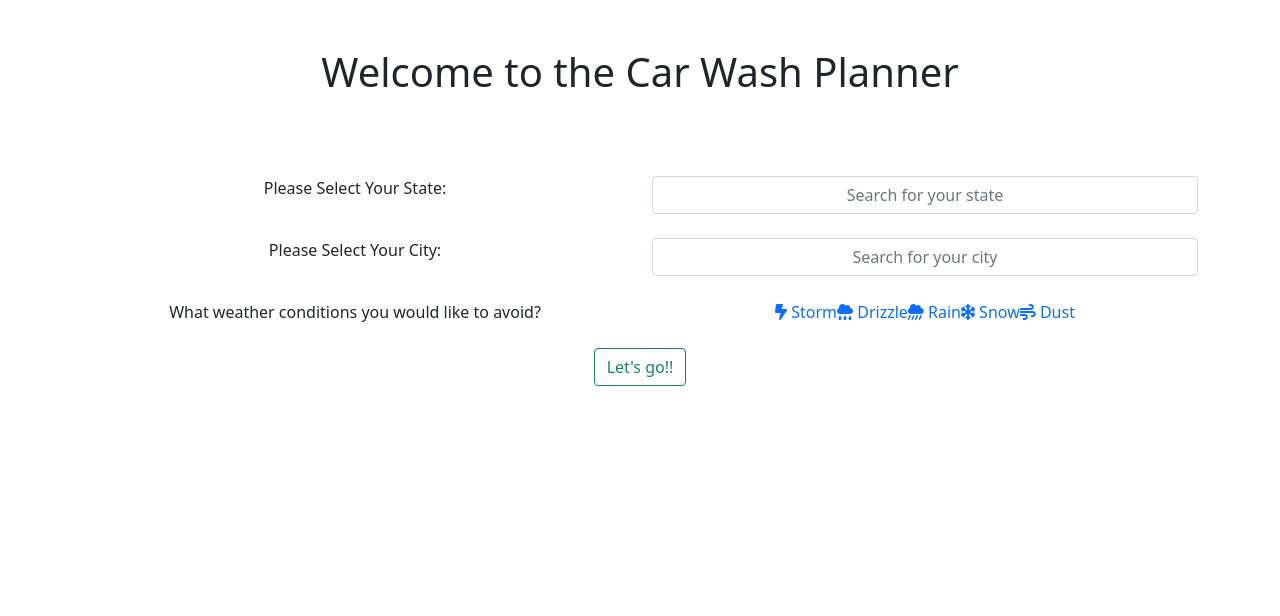
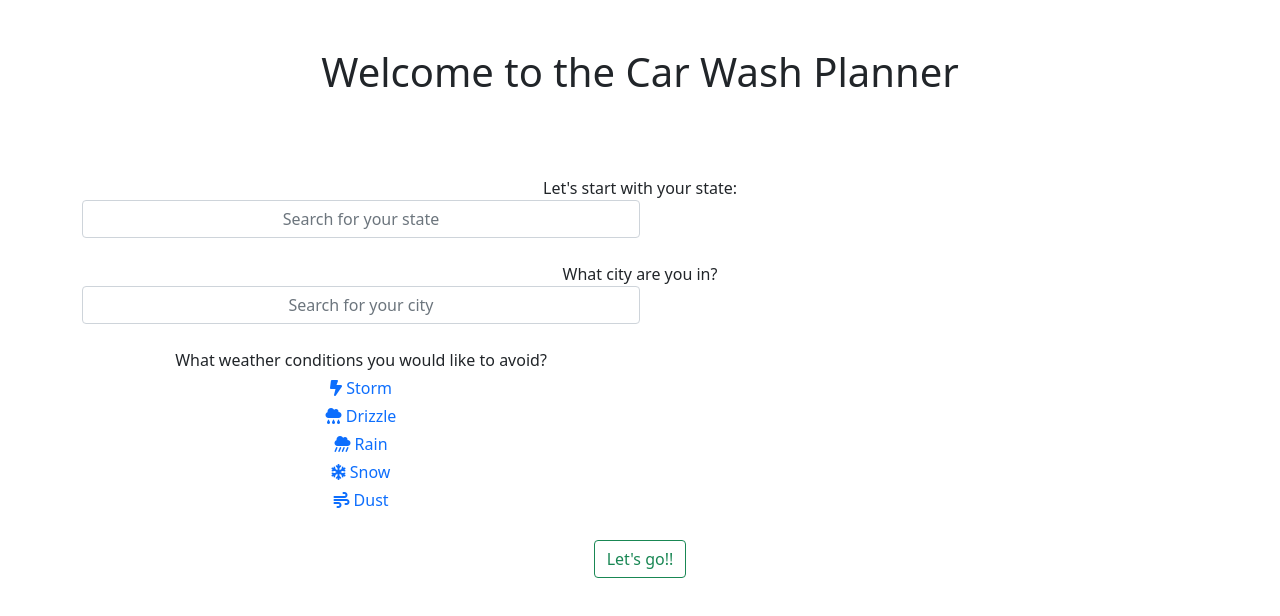
Before and after one commit to techonomics69/CarWashPlanner, an Angular app: page / in a window 1280 px wide. Shown: the top 616 px of the page. Built offline with nearby package versions, Linux system fonts and the light colour scheme.

Commit message:
button bug fixes

```diff
--- a/src/app/app.component.html
+++ b/src/app/app.component.html
@@ -7,9 +7,9 @@
 
     <br>
 
+    <div class="row">
       <div class="col-lg-12">
-      <div class="row">
-        <label class="col-lg-6">Please Select Your State:</label>
+        <label class="col-lg-6">Let's start with your state:</label>
         <div class="col-lg-6" style="position: relative;">
           <input class="col-lg-12 form-control text-center" type="text" (keyup)="searchForState($event)"
             [(ngModel)]="searchedState" placeholder="Search for your state" />
@@ -27,9 +27,9 @@
 
     <br>
 
+    <div class="row">
       <div class="col-lg-12">
-      <div class="row">
-        <label class="col-lg-6">Please Select Your City:</label>
+        <label class="col-lg-6">What city are you in?</label>
         <div class="col-lg-6" style="position: relative;">
           <input class="col-lg-12 form-control text-center" type="text" (keyup)="searchForCity($event)"
             [(ngModel)]="searchedCity" placeholder="Search for your city" />
@@ -70,17 +70,19 @@
 
     <br> -->
 
+    <div class="row">
       <div class="col-lg-12" role="group">
-      <div class="row">
         <div class="col-lg-6">
           <label>What weather conditions you would like to avoid?</label>
         </div>
         <div class="col-lg-6">
-          <label class="col btn-outline-primary" ngbButtonLabel *ngFor="let avoidable of avoidables">
+          <div class="col m-1 btn-outline-primary" ngbButtonLabel *ngFor="let avoidable of avoidables">
+            <label>
               <i class="{{ avoidable.icon }}"></i>
               <input type="checkbox" class="btn-check" ngbButton [ngModel]="avoidable.name"
                 (click)="selectAvoidable(avoidable.name)"> {{ avoidable.name }}
             </label>
+          </div>
         </div>
       </div>
     </div>
@@ -94,19 +96,19 @@
     <br>
     <br>
 
+    <div class="row">
       <div class="col-lg-12 mb-5">
-      <div class="row">
         <div *ngFor="let x of displayCards"
-          [ngClass]="bestDays == x.daysClean ?'border-success col-sm-12 border p-2 border-5':'col-sm-12 border p-2'">
+          [ngClass]="bestDays == x.daysClean ?'border-success col-sm-12 border p-2 border-5 best-day':'col-sm-12 border p-2'">
           <div class=" row">
             <div class="col">
               {{ x.date }}
             </div>
             <div class="col">
-              <p class="small">Weather Predicted:</p>
+              <p class="mb-0 small">Weather:</p>
               <b>{{ x.weather[0].main }}</b>
             </div>
-            <div class="col">
+            <div class="col" [ngClass]="bestDays == x.daysClean ?'bold':''">
               <p class="mb-0 small">Clean For</p>
               {{ x.daysClean }} days
             </div>
--- a/src/app/app.component.scss
+++ b/src/app/app.component.scss
@@ -0,0 +1,7 @@
+.best-day {
+  background-color: #e8f5e9;
+}
+
+.bold {
+  font-weight: bold;
+}
```
Lines whose indentation alone changed are shown as unchanged.
